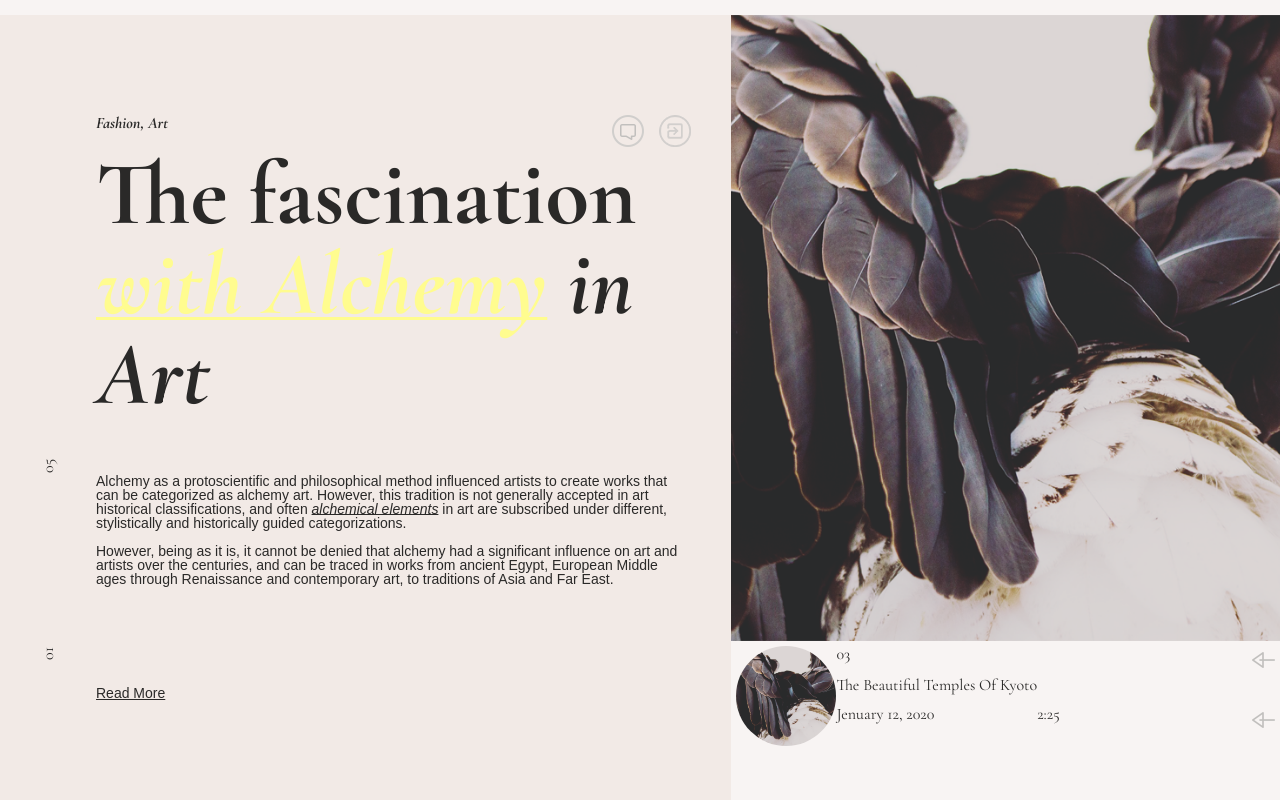
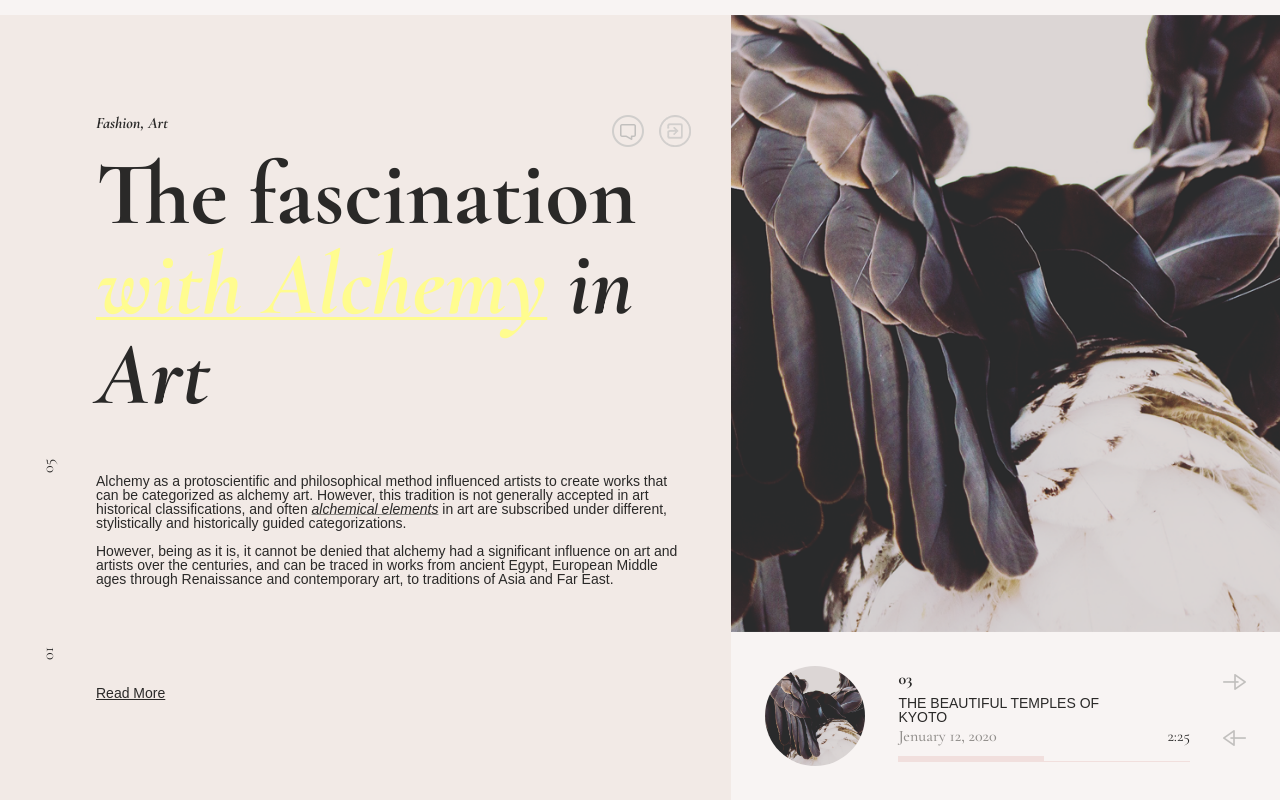
Before and after one commit to nazarenko-by/Cyclone, a plain HTML site: page index.html in a window 1280 px wide. Shown: the part 1617-2417 px from the top of the page. Drawn offline with nearby package versions, Linux system fonts and the light colour scheme; a web font is replaced by a local one.

Commit message:
added sound-player-slider

```diff
--- a/_variables.scss
+++ b/_variables.scss
@@ -3,11 +3,13 @@ $conteiner-md: 1004px;
 $conteiner-lg: 1170px;
 
 $grey-text: #2a2928;
+$light-grey-text: #918e8b;
 $yellow-text: #fffc8f;
 $line-color: #cac5cb;
 $site-bg: #f8f4f3 ;
 $grey-line: #cfcbca;
 $main-bg: #f2eae6;
+$sound-player-slider: #f1dfdd;
 
 $cormorant-garamond: 'Cormorant Garamond', serif;
 $proza-libre: 'Proza Libre', sans-serif;
--- a/index.html
+++ b/index.html
@@ -67,10 +67,10 @@
                 <div class="article-slider-number">01</div>
                 <div class="article-slider-tag">Fashion</div>
                 <div class="article-slider-theme">19 Artists at Galerie Mathgoth</div>
-                <button class="article-slider-prev-button"><img src="images/arrow-article-slider.png" alt=""></button>
+                <button class="arrow-prev-button"><img src="images/arrow-article-slider.png" alt=""></button>
             </div>
             <div class="article-slider-next">
-                <button class="article-slider-next-button"><img src="images/arrow-article-slider.png" alt=""></button>
+                <button class="arrow-next-button"><img src="images/arrow-article-slider.png" alt=""></button>
                 <div class="article-slider-tag">Design</div>
                 <div class="article-slider-theme">Genesis Of a Polaroid Photo</div>
                 <div class="article-slider-number">04</div>
@@ -127,8 +127,9 @@
                     <div class="sound-name">The Beautiful Temples Of Kyoto</div>
                     <div class="sound-date">Jenuary 12, 2020</div>
                     <div class="sound-time-left">2:25</div>
-                    <button class="sound-next"><img src="images/arrow-article-slider.png" alt=""></button>
-                    <button class="sound-prev"><img src="images/arrow-article-slider.png" alt=""></button>
+                    <div class="sound-player-time-slider"><div class="elapsed"></div></div>
+                    <button class="arrow-next-button"><img src="images/arrow-article-slider.png" alt=""></button>
+                    <button class="arrow-prev-button"><img src="images/arrow-article-slider.png" alt=""></button>
                 </div>
         </main>
 
--- a/style.scss
+++ b/style.scss
@@ -317,6 +317,9 @@ body {
     &::after{
         left: 0px;
     }
+    .arrow-prev-button{
+        transform: rotate(180deg);
+    }
 }
 
 .article-slider-next{
@@ -335,12 +338,8 @@ body {
     font-size: 18px;
 }
 
-.article-slider-prev-button{
-    transform: rotate(180deg);
-}
-
-.article-slider-next-button,
-.article-slider-prev-button{
+.arrow-next-button,
+.arrow-prev-button{
     &:hover img{
         filter:invert(100%) ;
     }
@@ -439,6 +438,7 @@ body {
     .text-line{
         text-decoration-thickness: 1px;
         text-underline-offset: 0px;
+        text-decoration-color: $light-grey-text;
     }
 }
 
@@ -450,6 +450,7 @@ body {
 
 .main{
     display: grid;
+    grid-template-rows: 1fr auto;
     grid-template-areas:
     "main-article"
     "full-sound-player-img"
@@ -518,30 +519,52 @@ body {
 .sound-player{
     grid-area: sound-player;
     display: grid;
-    grid-template-columns: auto auto minmax(auto, 1fr) auto;
+    grid-template-columns: auto minmax(auto, 1fr) auto auto;
     background-color: $site-bg;
+    gap: 0 15px;
     padding: 5px;
+
+    .arrow-next-button{
+        grid-column:4/5;
+        grid-row: 1/2;
+        transform: rotate(180deg);
+    }
+
+    .arrow-prev-button{
+        grid-column:4/5;
+        grid-row: 3/4;
+    }
 }
 
 .sound-player-img{
     grid-column: 1/2;
     grid-row: 1/5;
     border-radius: 50%;
+    align-self: center;
 }
 
 .sound-number{
     grid-column: 2/3;
     grid-row: 1/2;
+    font-weight: bold;
+    font-size: 16px;
+    padding: 5px 0;
 }
 
 .sound-name{
     grid-column: 2/3;
     grid-row: 2/3;
+    font-family: $proza-libre;
+    font-size: 14px;
+    text-transform: uppercase;
 }
 
 .sound-date{
     grid-column: 2/3;
     grid-row: 3/4;
+    color: $light-grey-text;
+    font-weight: 500;
+    font-size: 16px;
 }
 
 .sound-time-left{
@@ -549,15 +572,25 @@ body {
     grid-row: 3/4;
 }
 
-.sound-next{
-    grid-column:4/5;
-    grid-row: 1/2;
+.sound-player-time-slider{
+    margin-top: 10px;
+    grid-column: 2/4;
+    grid-row: 4/5;
+    height: 1px;
+    width: 100%;
+    background-color: $sound-player-slider;
+    position: relative;
+
+    .elapsed{
+        height: 5px;
+        width: 50%;
+        position: absolute;
+        top: -5px;
+        left: 0;
+        background-color: $sound-player-slider;
+    }
 }
 
-.sound-prev{
-    grid-column:4/5;
-    grid-row: 3/4;
-}
 
 @media(max-width:767px) {
     .menu {
@@ -612,10 +645,6 @@ body {
         .text{
             text-align: center;
         }
-    }
-
-    .player{
-        grid-column: 1/15;
     }
 
 }
@@ -695,9 +724,11 @@ body {
     .main-article{
         padding: 100px 40px 100px 0;
     }
-
-    .player{
-        grid-column: 8/15;
+    .main{
+        grid-template-columns: 4fr 3fr;
+        grid-template-areas:
+        "main-article full-sound-player-img"
+        "main-article sound-player";
     }
 
 }
@@ -769,13 +800,9 @@ body {
         text-underline-offset: 3px;
     }
 
-    .main{
-        grid-template-columns: 4fr 3fr;
-        grid-template-areas:
-        "main-article full-sound-player-img"
-        "main-article sound-player";
+    .sound-player{
+        padding: 17px;
     }
-
 }
 
 @media(min-width: 1200px) {
@@ -817,4 +844,10 @@ body {
     .text-line{
         text-underline-offset: 4px;
     }
+
+    .sound-player{
+        padding: 34px;
+        gap: 0 33px;
+    }
+
 }
```
Also changed, not shown: style.css, 1 other file.
